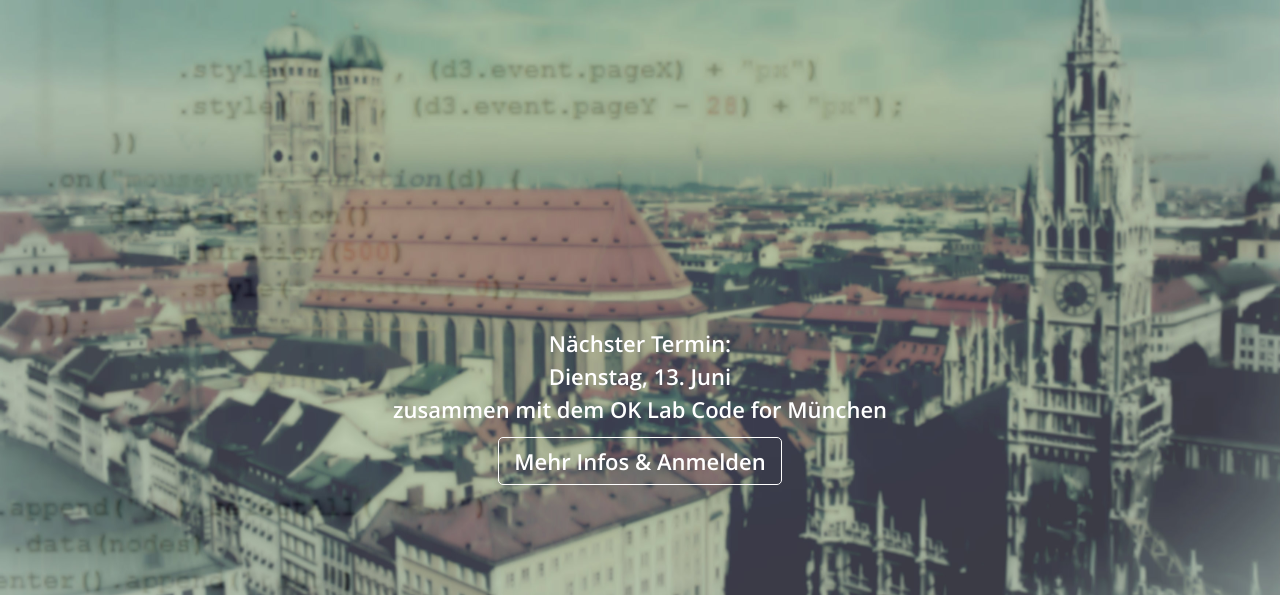
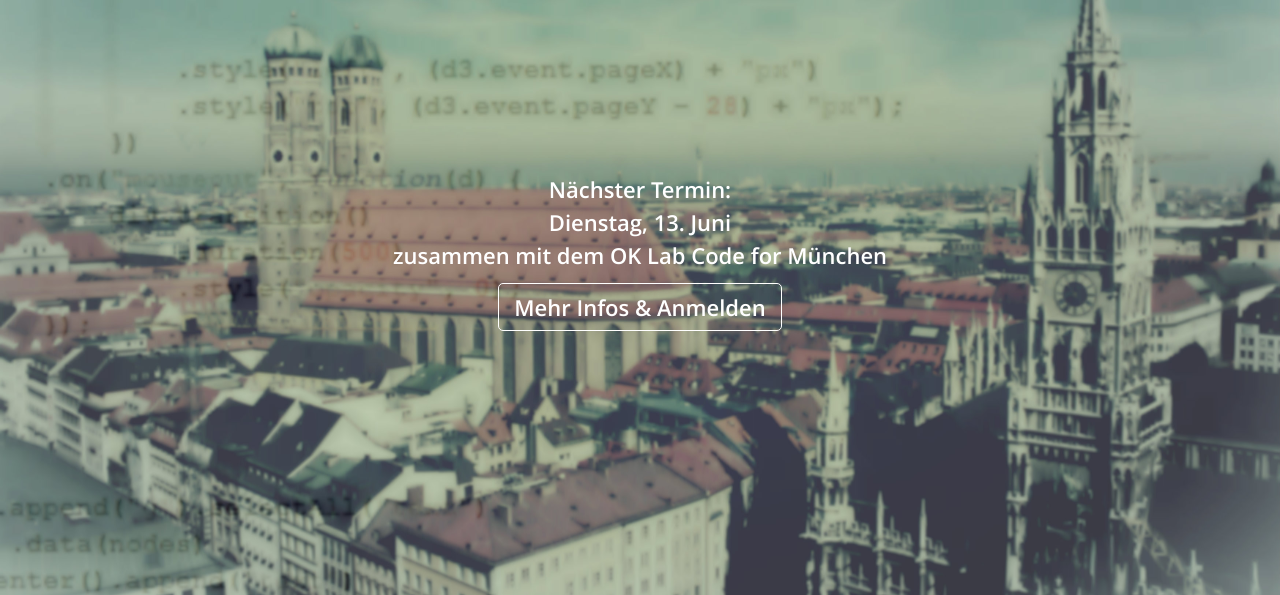
Before and after one commit to ddjmonaco/ddj-monaco.de, a plain HTML site: page index.html in a window 1280 px wide. Shown: the part 205-800 px from the top of the page. Drawn offline with Linux system fonts and the light colour scheme.

Commit message:
move next date cta

```diff
--- a/index.html
+++ b/index.html
@@ -29,7 +29,7 @@
     }
 
     .next-date {
-    	margin-top: 15em;
+    	margin-top: 8em;
     }
 
     .btn-register {
```
